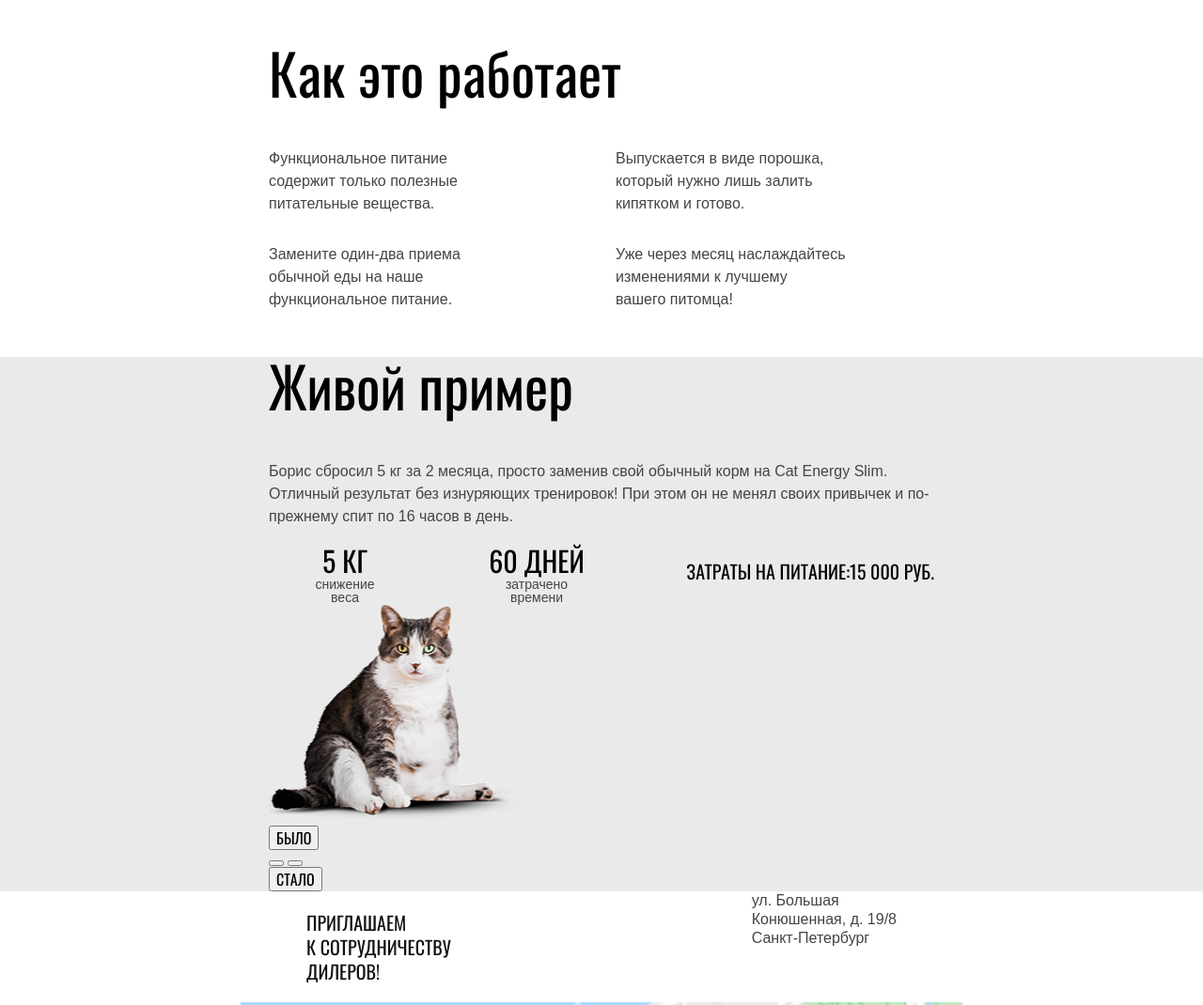
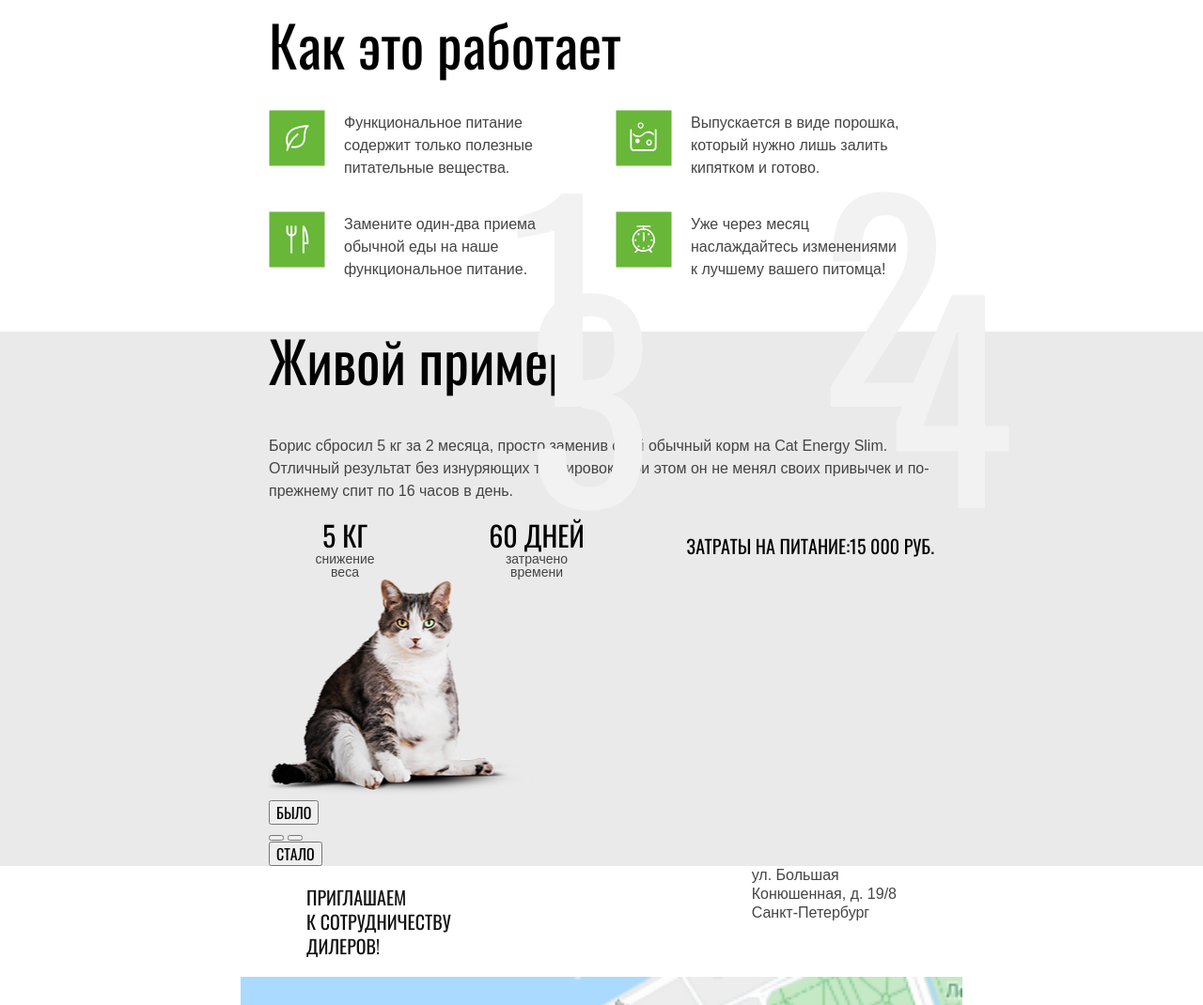
Before and after one commit to vikkont79/cat_energy, a website: page source/index.html in a window 1280 px wide. Shown: the part 1704-2774 px from the top of the page at 94% size. Drawn offline with Linux system fonts and the light colour scheme; files whose address does not match are found by name.

Commit message:
Мобильное состояние features

```diff
--- a/source/index.html
+++ b/source/index.html
@@ -146,9 +146,7 @@
           <li class="features__item features__item--meal">Замените один-два приема<br>обычной еды на
             наше<br>функциональное
             питание.</li>
-          <li class="features__item features__item--weight">Уже через месяц наслаждайтесь<br>изменениями к
-            лучшему<br>вашего
-            питомца!</li>
+          <li class="features__item features__item--weight">Уже через месяц<br> наслаждайтесь изменениями<br> к лучшему вашего питомца!</li>
         </ol>
       </div>
     </section>
--- a/source/sass/blocks/features.scss
+++ b/source/sass/blocks/features.scss
@@ -1,4 +1,5 @@
 .features__title {
+  margin-block: 20px 40px;
   font-family: $font-title;
   font-size: 36px;
   line-height: 40px;
@@ -18,6 +19,7 @@
   padding: 0;
   list-style-type: none;
   color: $special_dark_grey;
+  counter-reset: cnt;
 
   @media (min-width: $tablet-width) {
     display: grid;
@@ -33,8 +35,41 @@
 }
 
 .features__item {
+  position: relative;
+  padding-inline-start: 80px;
+  padding-block: 2px 4px;
+  background-repeat: no-repeat;
+  background-size: 60px 60px;
+  background-position: left top;
+  counter-increment: cnt 1;
+
   @media (min-width: $tablet-width) {
-  font-size: 16px;
-  line-height: 24px;
+    font-size: 16px;
+    line-height: 24px;
+
+    &::after {
+      position: absolute;
+      content: counter(cnt);
+      font-family: $font-title;
+      font-size: 280px;
+      line-height: 1;
+      color: $basic_grey;
+    }
   }
 }
+
+.features__item--leaf {
+  background-image: url("../../img/leaf.svg");
+}
+
+.features__item--powder {
+  background-image: url("../../img/powder.svg");
+}
+
+.features__item--meal {
+  background-image: url("../../img/meal.svg");
+}
+
+.features__item--weight {
+  background-image: url("../../img/weight.svg");
+}
```
Also changed, not shown: source/css/style.css, source/img/leaf.svg (added), source/img/meal.svg (added), source/img/powder.svg (added), source/img/weight.svg (added), 1 other file.
